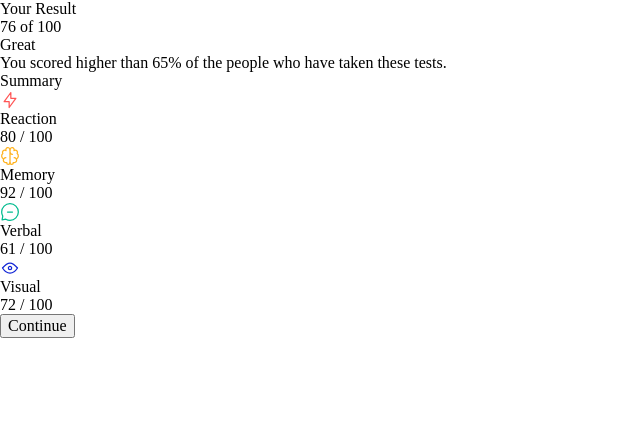
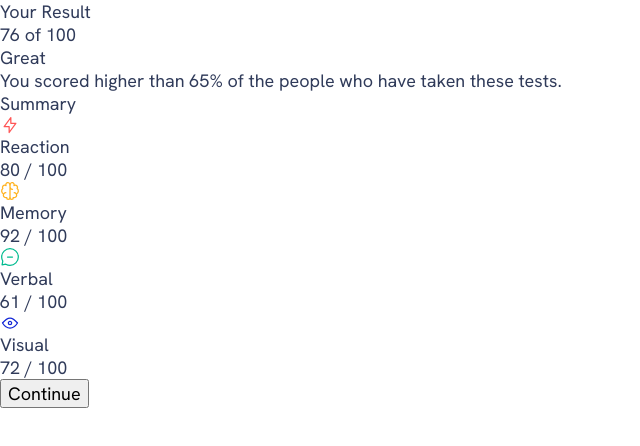
Before and after one commit to Glenda9031/Results_Summary_Component_3, a plain HTML site: page index.html in a window 1280 px wide. Shown: the whole page, without its empty margins (0-640 px from the left). Drawn offline with Linux system fonts and the light colour scheme; files whose address does not match are found by name.

Commit message:
Update style.css

```diff
--- a/css/style.css
+++ b/css/style.css
@@ -70,3 +70,9 @@ svg {
   display: block;
   max-width: 100%;
 }
+
+body {
+  font-family: var(--font-family-default);
+  font-size: var(--fs-400);
+  color: var(--clr-neutral-700);
+}
```
